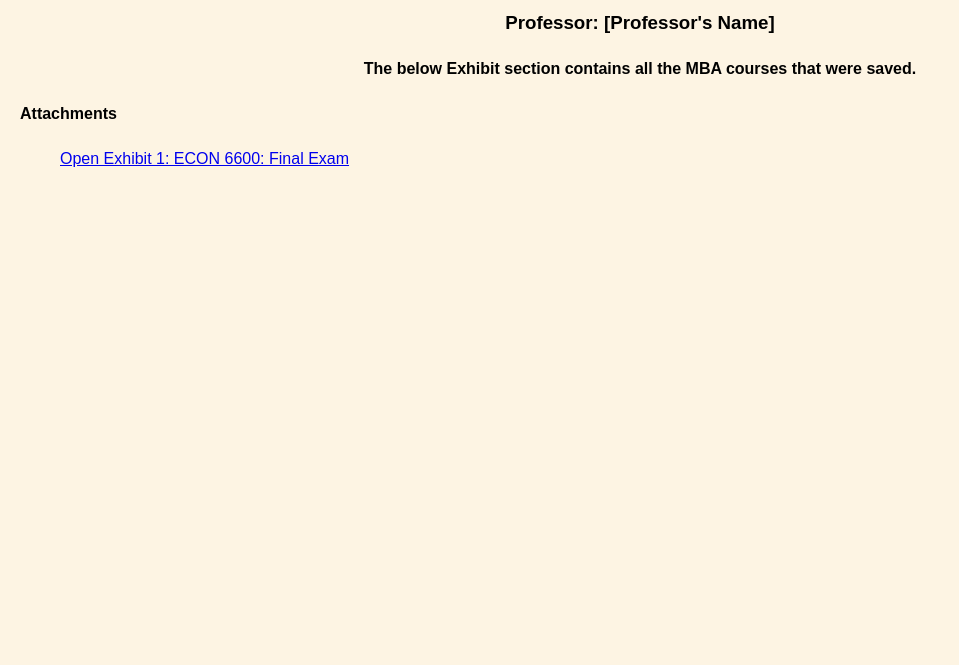
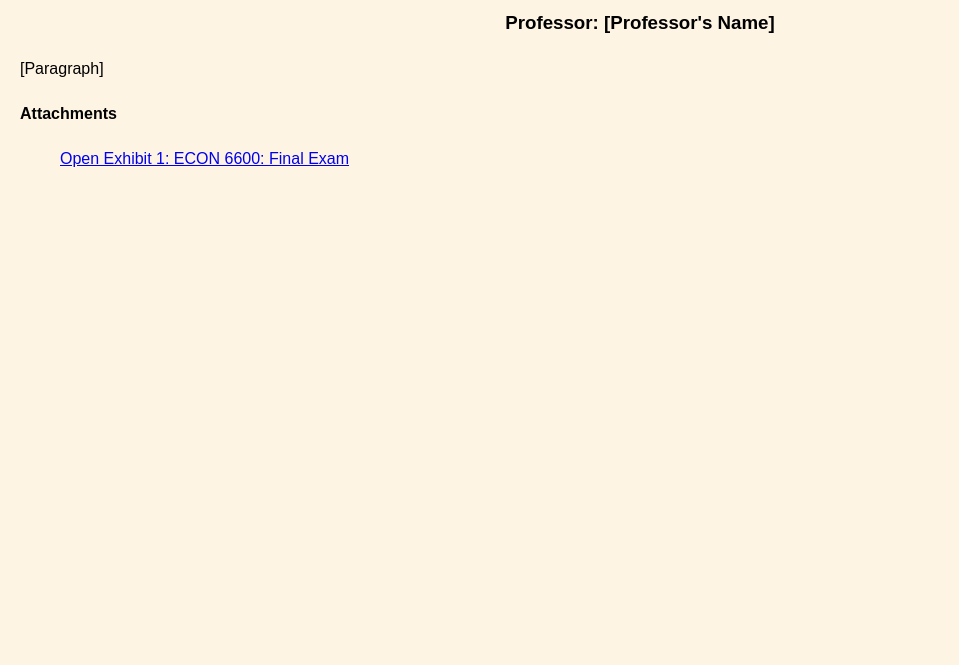
Before and after one commit to JN070694/ECON6600, a plain HTML site: page index.html in a window 1280 px wide. Shown: the part 135-800 px from the top of the page, without its empty margins (0-959 px from the left). Drawn offline with Linux system fonts and the light colour scheme.

Commit message:
Update index.html

```diff
--- a/index.html
+++ b/index.html
@@ -59,8 +59,8 @@
         <h3>Professor: [Professor's Name]</h3>
     </div>
 
-    <div class="header">
-        <b>The below Exhibit section contains all the MBA courses that were saved.</b>
+    <div class="paragraph">
+        <p>[Paragraph]</p>
     </div>
 
         <!-- Attachment Section -->
```
